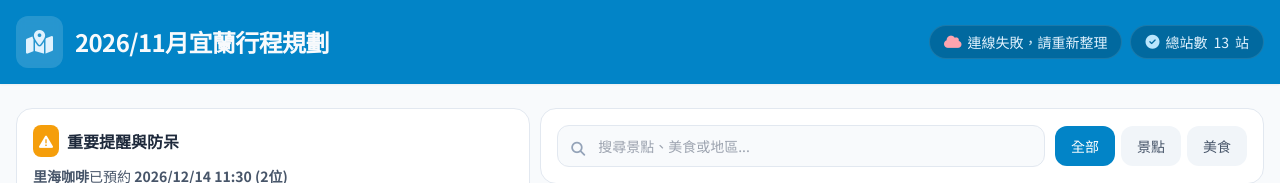
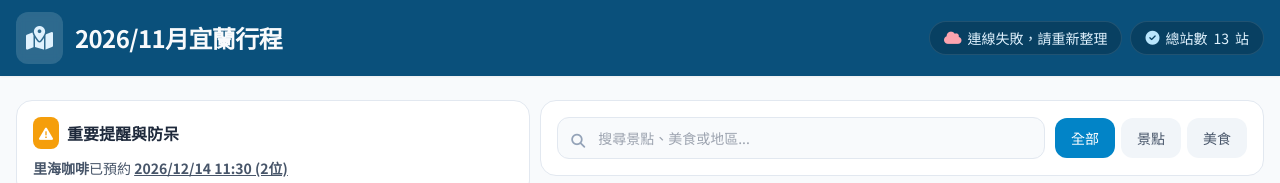
Before and after one commit to fish550212/travel, a plain HTML site: page code_artifact.html in a window 1280 px wide. Shown: the top 183 px of the page. Drawn offline with nearby package versions, Linux system fonts and the light colour scheme; no server answers.

Commit message:
Update Site source

```diff
--- a/code_artifact.html
+++ b/code_artifact.html
@@ -29,14 +29,14 @@
 <body class="bg-slate-50 text-slate-700 min-h-screen flex flex-col">
 
     <!-- 頂部導航列：改為單一清新水藍色（無漸層） -->
-    <header class="bg-[#0284c7] text-slate-50 shadow-sm sticky top-0 z-50">
-        <div class="max-w-7xl mx-auto px-3 sm:px-4 py-3 sm:py-4 flex flex-row justify-between items-center gap-2 sm:gap-3">
+    <header class="bg-[#0a507b] text-slate-50 shadow-sm sticky top-0 z-50">
+        <div class="max-w-7xl mx-auto px-3 sm:px-4 py-3  flex flex-row justify-between items-center gap-2 sm:gap-3">
             <div class="flex items-center gap-2 sm:gap-3 min-w-0 flex-1">
                 <div class="bg-white/15 p-2 sm:p-2.5 rounded-xl backdrop-blur-sm shrink-0">
                     <i class="fa-solid fa-map-location-dot text-xl sm:text-2xl text-sky-100"></i>
                 </div>
                 <div>
-                    <h2 class="text-base sm:text-2xl font-bold tracking-tight whitespace-nowrap">2026/11月宜蘭行程規劃</h2>
+                    <h2 class="text-base sm:text-2xl font-bold tracking-tight whitespace-nowrap">2026/11月宜蘭行程</h2>
 
                 </div>
             </div>
```
Also changed, not shown: dist/server/index.js.
